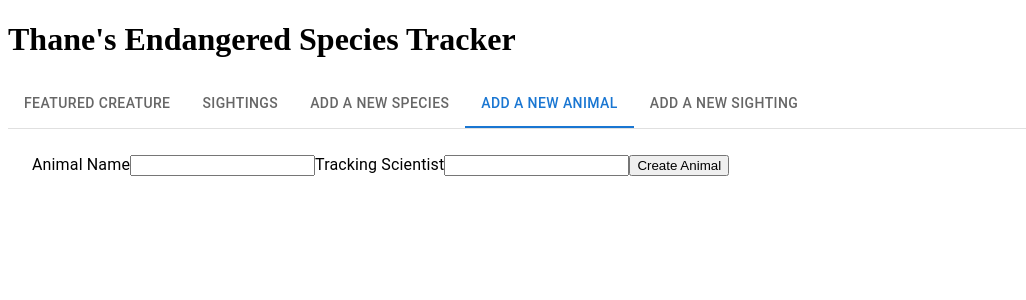
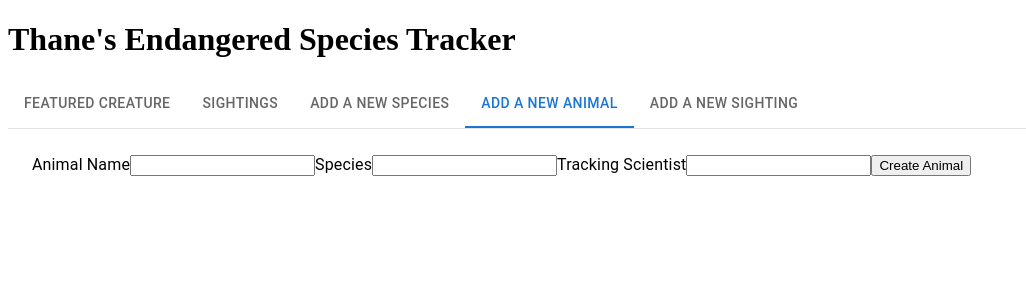
Before and after one commit to themagicianking/endangered-species, a React (Vite) app in the folder client/: page / in a window 1280 px wide. Both pictures are taken after a click on the tab "ADD A NEW ANIMAL". Shown: the top 300 px of the page, without its empty margins (0-1026 px from the left). Built offline with nearby package versions, Linux system fonts and the light colour scheme.

Commit message:
Added endpoint for species table.

```diff
--- a/client/src/components/AddAnimal.jsx
+++ b/client/src/components/AddAnimal.jsx
@@ -1,3 +1,5 @@
+// make species selection a dropdown menu with all the previously added species
+
 export default function AddAnimal() {
   const handleSubmit = (event) => {
     event.preventDefault();
@@ -14,6 +16,8 @@ export default function AddAnimal() {
     <form onSubmit={handleSubmit}>
       <label htmlFor="animal-name">Animal Name</label>
       <input id="animal-name" name="animal-name" type="text"></input>
+      <label htmlFor="species">Species</label>
+      <input id="species" name="species" type="text"></input>
       <label htmlFor="tracker">Tracking Scientist</label>
       <input id="tracker" name="tracker" type="text"></input>
       <button type="submit">Create Animal</button>
```
Also changed, not shown: 1 other file (tests, documents, lock files or other folders).
